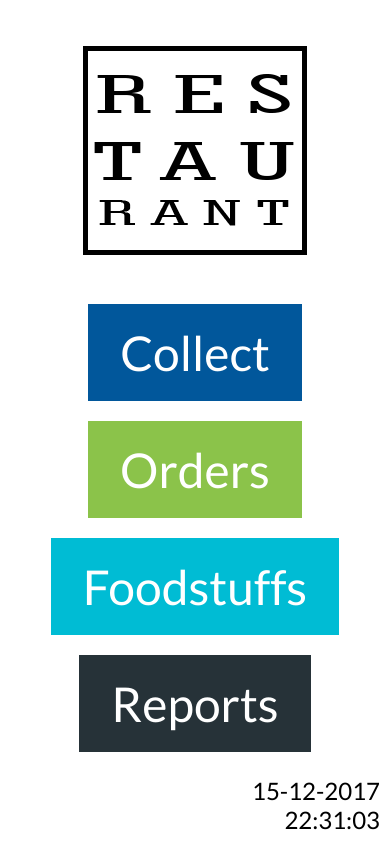
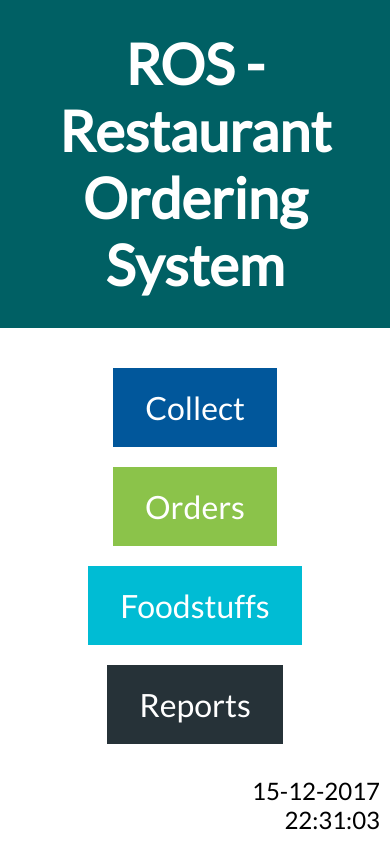
Before and after one commit to szymonSanok/ROS, a PHP site: page / in a window 390 px wide. Run offline with PHP 8.4, Linux system fonts and the light colour scheme.

Commit message:
frontend
Wygląd

```diff
--- a/css/style.css
+++ b/css/style.css
@@ -1,5 +1,8 @@
 *{
     font-family: 'Lato', sans-serif;
+    text-align: center;
+    margin: 0;
+    padding: 0;
 }
 
 .container{
@@ -7,14 +10,27 @@
     margin: 10px 10%;
 }
 
+#main-site header{
+    background: #006064;
+    width: 100%;
+    padding: 70px 0;
+    margin-bottom: 50px;
+}
+
+#main-site header h1{
+    font-size: 5em;
+    color: white;
+}
 
 
+/*Przyciski*/
 #buttons{
     display: flex;
     flex-direction: row;
     justify-content: center;
     align-items: center;
     flex-wrap: wrap;
+    align-items: center;
 }
 
 #buttons button{
@@ -26,12 +42,6 @@
     text-decoration: none;
     font-size: 3em;
     align-self: center;
-}
-
-@media (max-width: 800px) {
-    #buttons button{
-        margin: 10px;
-    }
 }
 
 #button1{
@@ -46,8 +56,10 @@
 #button4{
     background-color: #263238;
 }
+/*Koniec stylowania przycisków*/
 
 
+/*Zegarek z datą*/
 #clock{
     position: fixed;
     bottom:10px;
@@ -56,3 +68,26 @@
     text-align: right;
     z-index: 20;
 }
+
+/*Dostosowanie pod różne ekrany*/
+@media screen and (max-width: 800px) {
+    #buttons button{
+        margin: 10px;
+        font-size: 2em;
+    }
+
+    #main-site header{
+        padding: 30px 0;
+        margin-bottom: 30px;
+    }
+
+    #main-site header h1{
+        font-size: 3.5em;
+    }
+}
+
+/*@media screen and (max-width: 400px) {
+    #main-site header h1{
+        font-size: 2em;
+    }
+}*/
--- a/index.php
+++ b/index.php
@@ -3,34 +3,31 @@
 
     <head>
         <meta charset="utf-8">
-    <meta name="viewport" content="width=device-width, initial-scale=1">
+        <meta http-equiv="X-UA-Compatible" content="ie=edge">
+        <meta name="viewport" content="width=device-width, initial-scale=1, maximum-scale=1, user-scalable=no">
         <link href="css/style.css" rel="stylesheet">
         <link rel="icon" href="img/favicon.ico">
         <title>ROS - Restaurant Ordering System</title>
         <script src="scripts.js"></script>
-    <link href="https://fonts.googleapis.com/css?family=Lato&amp;subset=latin-ext" rel="stylesheet"><!--czcionka-->
+        <link href="https://fonts.googleapis.com/css?family=Lato&amp;subset=latin-ext" rel="stylesheet">
+        <meta name="theme-color" content="#006064">
     </head>
 
     <body>
-    <main class="container" id="index-site">
+        <main id="main-site">
             <header>
-            <img src="img/restaurant.png" alt="Restaurant Ordering System">
+                <h1>ROS - Restaurant Ordering System</h1>
             </header>
-
+            <div  class="container">
                 <div id="buttons">
                     <a href="collect.php"><button id="button1">Collect</button></a>
                     <a href="orders.php"><button id="button2">Orders</button></a>
                     <a href="foodstuffs.php"><button id="button3">Foodstuffs</button></a>
                     <a href="reports.php"><button id="button4">Reports</button></a>
                 </div>
+            </div>
         </main>
-
         <div id="clock"> <script>counter();</script> </div>
 
-
     </body>
-
-
-
-
 </html>
```
Also changed, not shown: img/restaurant.png (deleted). Lines whose indentation alone changed are shown as unchanged.
